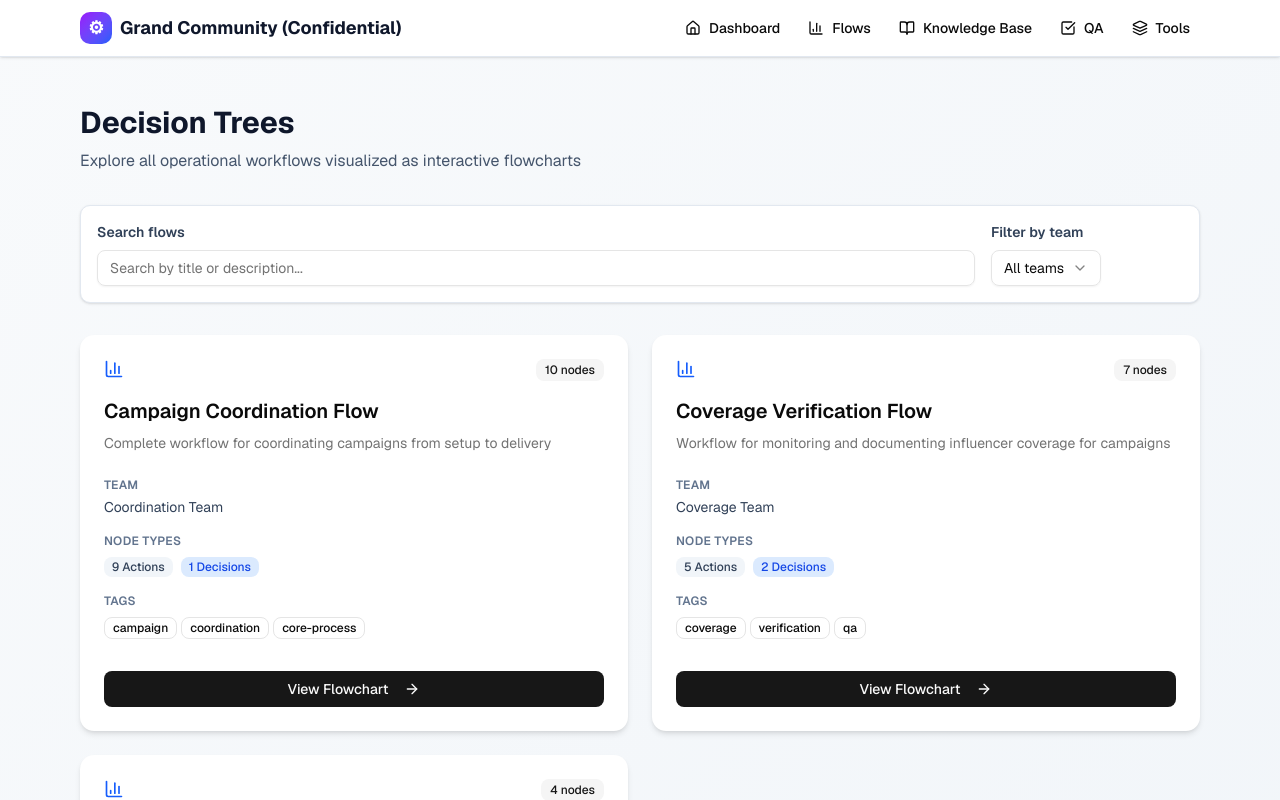
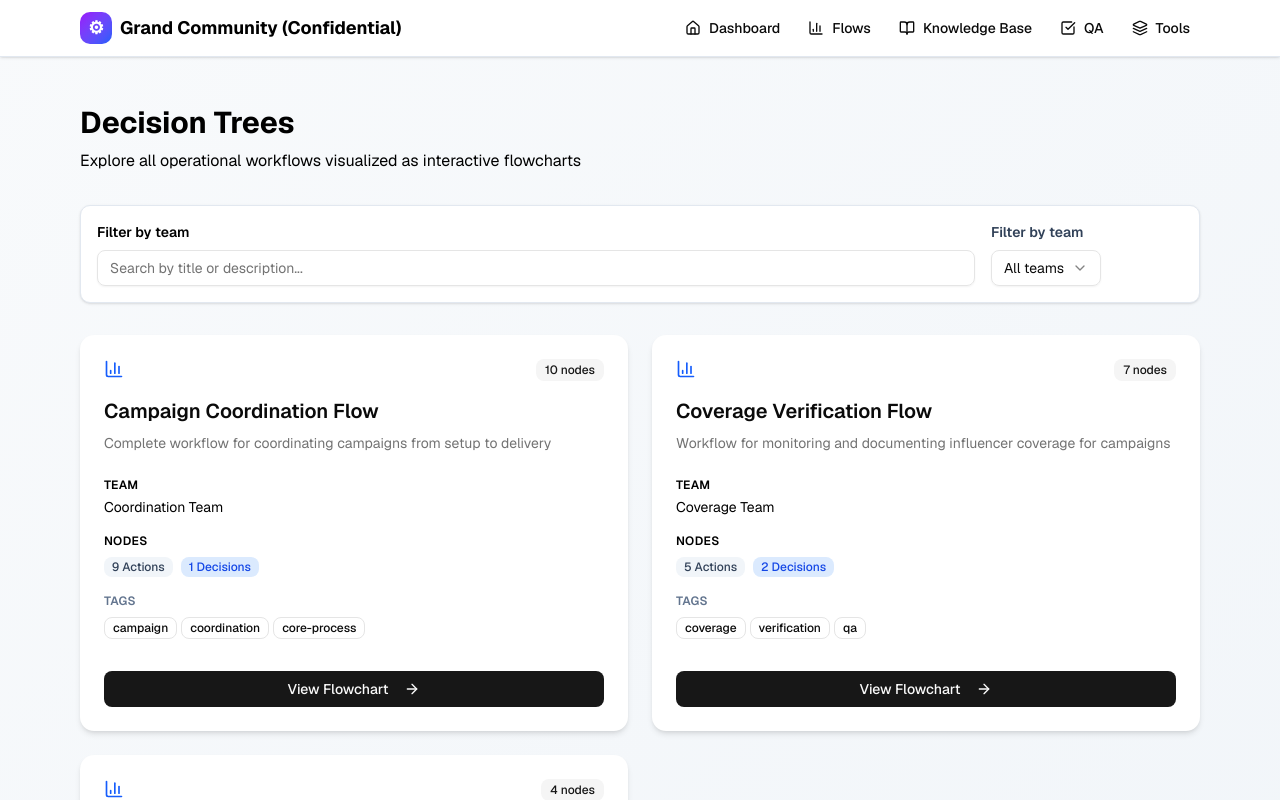
Before and after one commit to ahmedlala502/TryGC-Finance, a Next.js app: page /flows in a window 1280 px wide. Shown: the top 800 px of the page. Built offline with nearby package versions, Linux system fonts and the light colour scheme.

Commit message:
feat: update all text colors to black across the app
Consistently change text colors to pure black (#000) throughout the application.

Co-authored-by: Deep Ash <250232607+ahmedlala502@users.noreply.github.com>

```diff
--- a/app/flows/page.tsx
+++ b/app/flows/page.tsx
@@ -45,8 +45,8 @@ export default function FlowsPage() {
       <main className="container max-w-6xl mx-auto px-4 py-12">
         {/* Header */}
         <div className="mb-8">
-          <h1 className="text-3xl font-bold text-slate-900 mb-2">Decision Trees</h1>
-          <p className="text-slate-600">
+          <h1 className="text-3xl font-bold text-black mb-2">Decision Trees</h1>
+          <p className="text-black">
             Explore all operational workflows visualized as interactive flowcharts
           </p>
         </div>
@@ -55,8 +55,8 @@ export default function FlowsPage() {
         <div className="bg-white rounded-lg border border-slate-200 p-4 mb-8 shadow-sm">
           <div className="flex items-end gap-4 flex-wrap">
             <div className="flex-1 min-w-64">
-              <label className="text-sm font-semibold text-slate-700 block mb-2">
-                Search flows
+              <label className="text-sm font-semibold text-black block mb-2">
+                Filter by team
               </label>
               <Input
                 placeholder="Search by title or description..."
@@ -91,7 +91,7 @@ export default function FlowsPage() {
         {filteredFlows.length === 0 ? (
             <Card className="border-2 border-dashed border-slate-300 bg-slate-50">
               <CardContent className="py-12 text-center">
-              <p className="text-slate-600">No flows match your filters</p>
+                <p className="text-black">No flows match your filters</p>
             </CardContent>
           </Card>
         ) : (
@@ -121,16 +121,16 @@ export default function FlowsPage() {
                   <CardContent className="flex-1 space-y-4">
                     {/* Team */}
                   <div>
-                      <p className="text-xs font-semibold text-slate-500 uppercase tracking-wide mb-1">
+                    <p className="text-xs font-semibold text-black uppercase tracking-wide mb-1">
                       Team
                     </p>
-                      <p className="text-sm text-slate-700">{team?.name}</p>
+                    <p className="text-sm text-black">{team?.name}</p>
                     </div>
 
                     {/* Node Breakdown */}
                     <div>
-                      <p className="text-xs font-semibold text-slate-500 uppercase tracking-wide mb-2">
-                        Node Types
+                    <p className="text-xs font-semibold text-black uppercase tracking-wide mb-2">
+                      Nodes
                     </p>
                       <div className="flex flex-wrap gap-2">
                         {actionCount > 0 && (
--- a/app/kb/page.tsx
+++ b/app/kb/page.tsx
@@ -69,8 +69,8 @@ export default function KBPage() {
       <main className="container max-w-6xl mx-auto px-4 py-12">
         {/* Header */}
         <div className="mb-8">
-          <h1 className="text-3xl font-bold text-slate-900 mb-2">Knowledge Base</h1>
-          <p className="text-slate-600">
+          <h1 className="text-3xl font-bold text-black mb-2">Knowledge Base</h1>
+          <p className="text-black">
             SOPs, templates, playbooks, and checklists for all operations
           </p>
         </div>
@@ -93,7 +93,7 @@ export default function KBPage() {
             <div className="bg-white rounded-lg border border-slate-200 p-4 shadow-sm">
               <div className="flex items-end gap-4 flex-wrap">
             <div className="flex-1 min-w-64">
-                  <label className="text-sm font-semibold text-slate-700 block mb-2">
+              <label className="text-sm font-semibold text-black block mb-2">
                 Search articles
               </label>
                   <Input
@@ -148,7 +148,7 @@ export default function KBPage() {
             {filteredArticles.length === 0 ? (
               <Card className="border-2 border-dashed border-slate-300 bg-slate-50">
                 <CardContent className="py-12 text-center">
-                  <p className="text-slate-600">No articles match your filters</p>
+                  <p className="text-black">No articles match your filters</p>
                 </CardContent>
               </Card>
             ) : (
@@ -227,8 +227,8 @@ export default function KBPage() {
             <div className="bg-white rounded-lg border border-slate-200 p-4 shadow-sm">
               <div className="flex items-end gap-4 flex-wrap">
             <div className="flex-1 min-w-48">
-                  <label className="text-sm font-semibold text-slate-700 block mb-2">
-                    Recipient Type
+              <label className="text-sm font-semibold text-black block mb-2">
+                Filter by tag
               </label>
                   <Select value={templateRecipient} onValueChange={(v: any) => setTemplateRecipient(v)}>
                     <SelectTrigger>
@@ -243,7 +243,7 @@ export default function KBPage() {
                 </div>
 
                 <div className="flex-1 min-w-48">
-                  <label className="text-sm font-semibold text-slate-700 block mb-2">
+                  <label className="text-sm font-semibold text-black block mb-2">
                     Language
                   </label>
                   <Select value={templateLanguage} onValueChange={(v: any) => setTemplateLanguage(v)}>
@@ -262,7 +262,7 @@ export default function KBPage() {
             {allTemplates.length === 0 ? (
             <Card className="border-2 border-dashed border-slate-300 bg-slate-50">
               <CardContent className="py-12 text-center">
-                  <p className="text-slate-600">No templates match your filters</p>
+                <p className="text-black">No templates match your filters</p>
                 </CardContent>
               </Card>
             ) : (
--- a/components/navigation.tsx
+++ b/components/navigation.tsx
@@ -28,7 +28,7 @@ export default function Navigation({ selectedRole }: NavigationProps) {
             <div className="w-8 h-8 rounded-lg bg-gradient-to-br from-purple-600 to-blue-600 flex items-center justify-center text-white">
               ⚙
             </div>
-            <span className="text-slate-900">Grand Community (Confidential) </span>
+            <span className="text-black">Grand Community (Confidential) </span>
           </Link>
 
           {/* Main Nav */}
@@ -67,7 +67,7 @@ export default function Navigation({ selectedRole }: NavigationProps) {
 
           {/* Role Display */}
           {roleObj && (
-            <div className="text-sm text-slate-600 px-3 py-1 rounded-full bg-purple-50 border border-purple-200">
+            <div className="text-sm text-black px-3 py-1 rounded-full bg-purple-50 border border-purple-200">
               {roleObj.name}
             </div>
           )}
```
Also changed, not shown: app/page.tsx (+16 -16 lines). Lines whose indentation alone changed are shown as unchanged.
